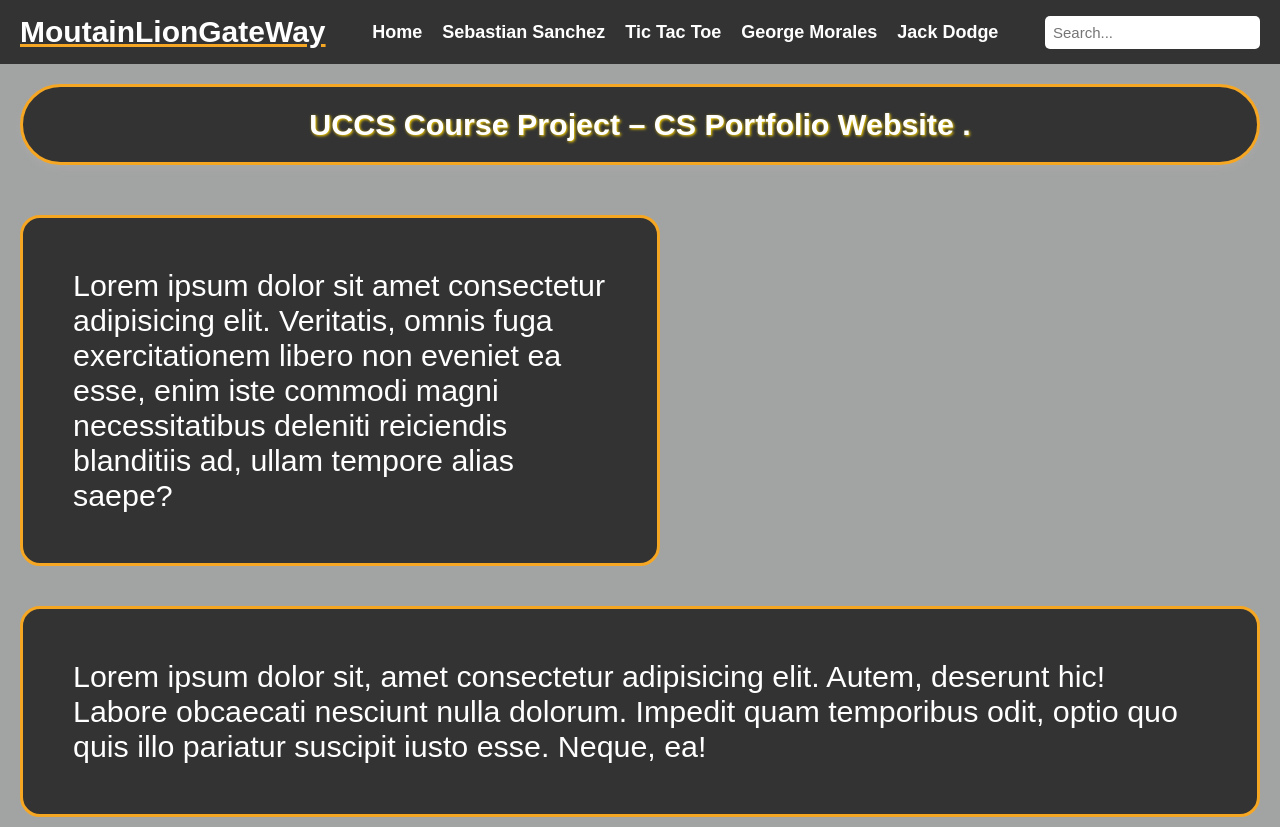
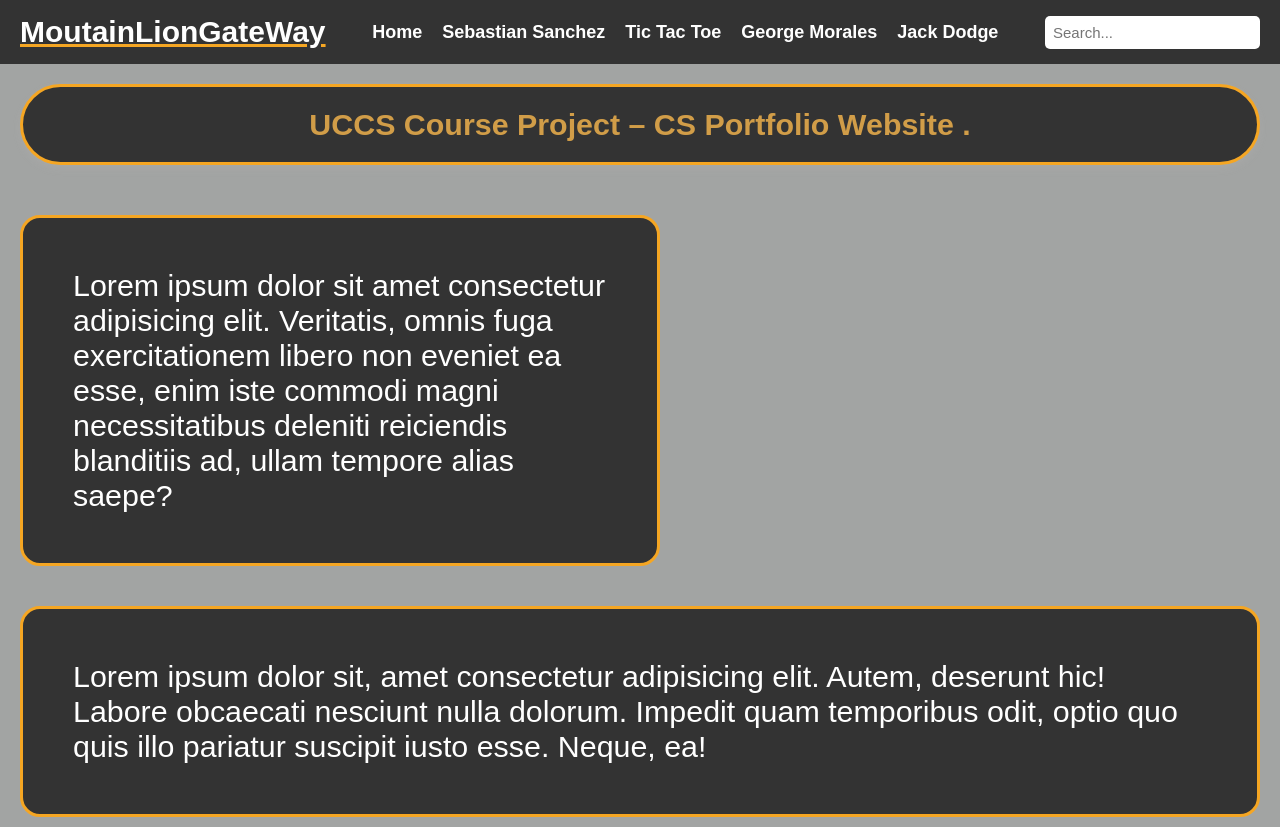
Before and after one commit to WManison/WManison.github.io, a plain HTML site: page index.html in a window 1280 px wide. Drawn offline with Linux system fonts and the light colour scheme.

Commit message:
Update ProjectWebsite.css

```diff
--- a/ProjectWebsite.css
+++ b/ProjectWebsite.css
@@ -98,9 +98,8 @@ body {
     justify-content: center;
     align-items: center;
     background-color: #333;
-    color: rgb(255, 255, 255);
 
-    text-shadow: 1px 1px 3px gold;
+    color: #d19d48;
     font-size: 190%;
 
     margin-left: 20px;
```
